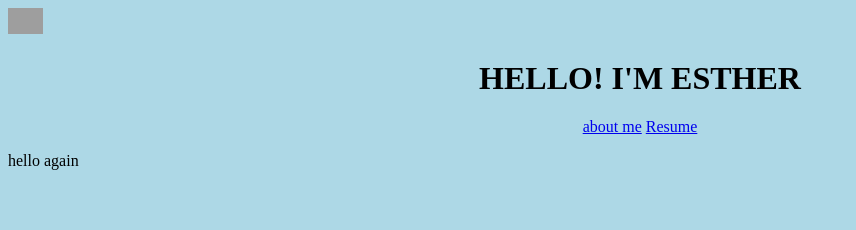
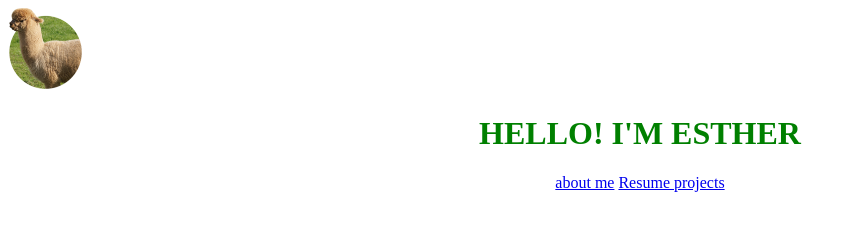
Before and after one commit to estherxin13/old-personal-site, a plain HTML site: page index.html in a window 1280 px wide. Shown: the whole page, without its empty margins (0-856 px from the left). Drawn offline with Linux system fonts and the light colour scheme; files that its build step writes are made by us from their sources; grey boxes are pictures that could not be loaded.

Commit message:
second commit

```diff
--- a/index.html
+++ b/index.html
@@ -5,34 +5,18 @@
   <head>
     <meta charset="utf-8">
     <meta name = "description" contnet = "This is a website about me">
+    <title> Esther Xin </title>
+        <link rel="stylesheet" type = "text/css" href="personal-website/style.css">
+    </head>
+      <body>
+    <a href= "index.html"><img width="75"src="NicePng_alpaca-png_2406319.png" alt="home button" /></a>
+    <p style = "font-family:helvetica;"><h1><center>HELLO! I'M ESTHER </center></h1></p>
 
-    <a href= "index.html">
-
-    <img width="35"src="https://upload.wikimedia.org/wikipedia/commons/3/34/Home-icon.svg" alt="home button" />
-
-      </a>
-
-      <p style = "font-family:helvetica;">
-
-      <h1><center>HELLO! I'M ESTHER </center></h1>
-
-      </p>
-
-  <title> Esther Xin </title>
-    </head>
-    <body style="background-color:lightblue">
-<center>
-
-        <a href= "aboutme.html">about me</a>
-
-        <a href= "Esther's UW Blueprint Resume (1).pdf"> Resume </a>
-
-</center>
-
-
-
-<p> hello again </p>
-
+    <center>
+      <a href= "aboutme.html">about me</a>
+      <a href= "Esther's UW Blueprint Resume (1).pdf"> Resume </a>
+      <a href = "projects.html">projects</a>
+    </center>
 
 
 
--- /dev/null
+++ b/style.css
@@ -0,0 +1,5 @@
+h1 {
+
+
+  color: green;
+}
```
Also changed, not shown: aboutme.html (+2 -3 lines), projects.html (added, +13 -0 lines), NicePng_alpaca-png_2406319.png (added), 1 other file.
